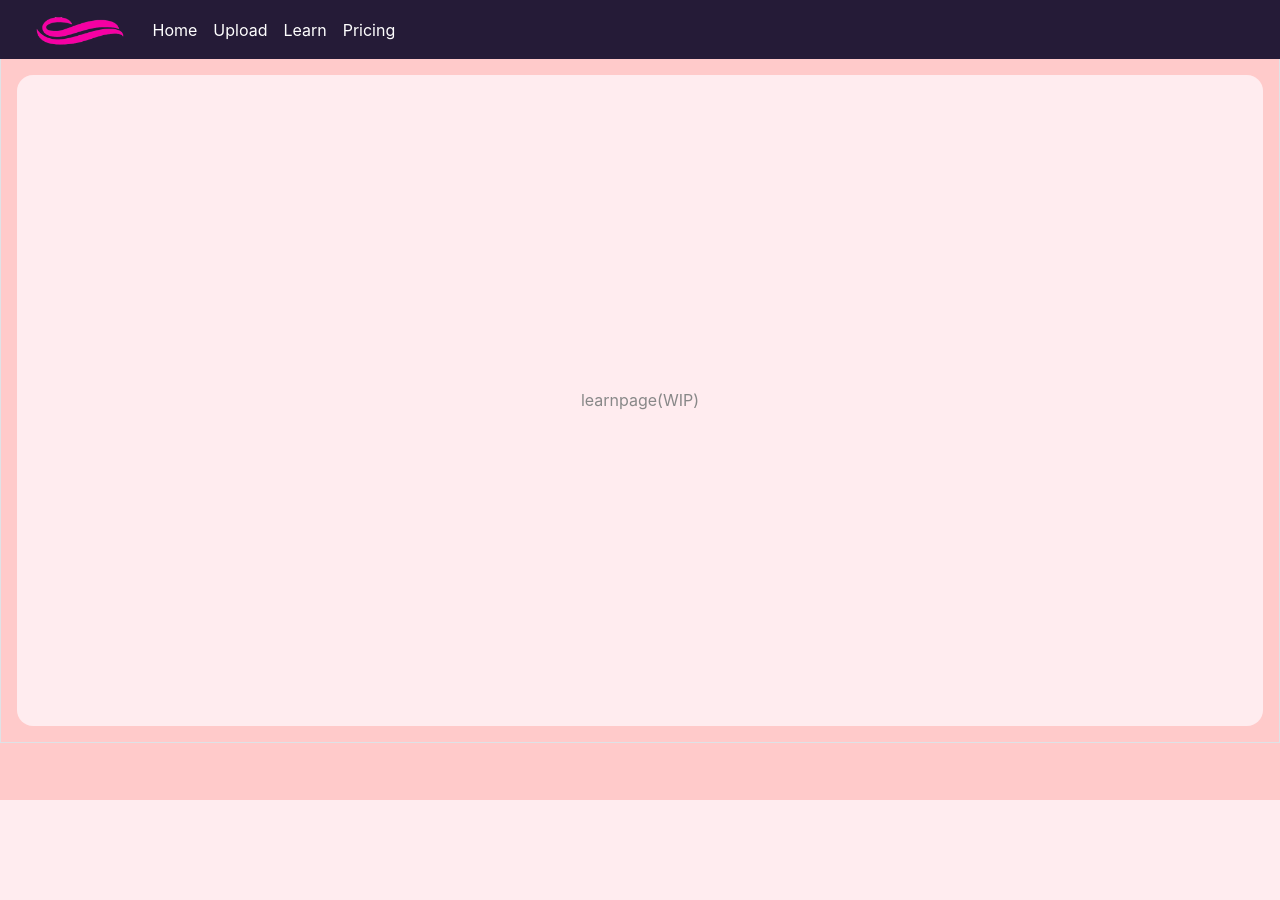
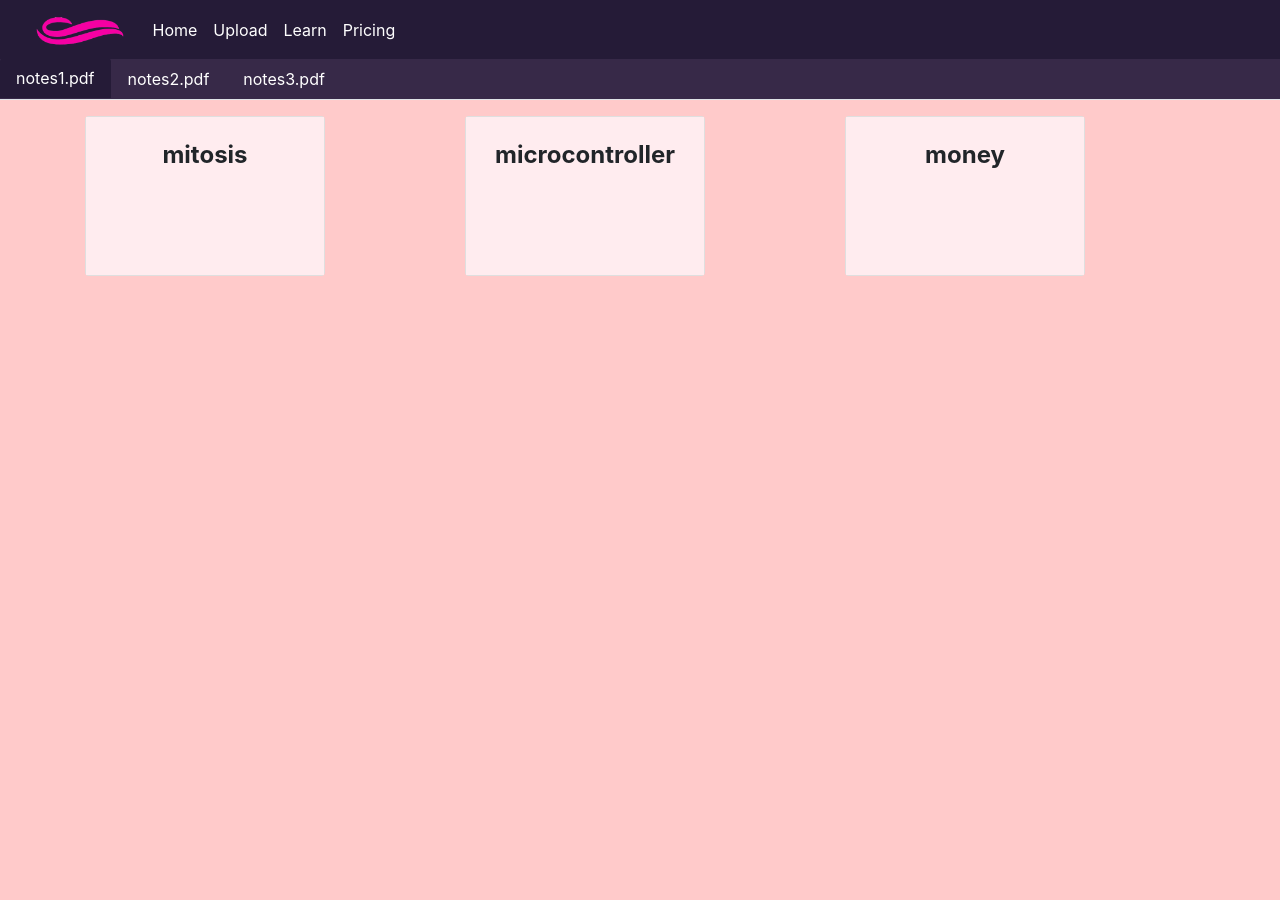
Before and after one commit to Irony95/VerboseWebsite, a Flask app: page /learn in a window 1280 px wide. Before the commit the page ends 800 px from the top, so only its background shows below. Run offline with Flask 3, Linux system fonts and the light colour scheme; some libraries are stand-ins or nearby versions.

Commit message:
added simple function for learn

```diff
--- a/main.py
+++ b/main.py
@@ -5,19 +5,6 @@
 @app.route('/')
 def home():
    return render_template('home.html')
-
-@app.route('/upload', methods=['POST', 'GET'])
-def upload():
-    if request.method == "GET":
-        return render_template('upload.html')
-    elif request.method == "POST":
-        if 'fileUpload' in request.files:
-            #This is the actual pdf
-            file = request.files['fileUpload']
-            if file and file.filename != '':
-                file.save(os.path.join('./sentPDFs', file.filename))
-
-        return render_template('learn.html')
 @app.route('/learn')
 def learn():
     return render_template('learn.html')
@@ -26,11 +13,45 @@
 def pricing():
     return render_template('pricing.html')
 
+@app.get('/getNotes')
+def getNotes():
+    notes = ["notes1.pdf", "notes2.pdf", "notes3.pdf"]
+    return notes
+
+@app.route('/upload', methods=['POST', 'GET'])
+def upload():
+    if request.method == "GET":
+        return render_template('upload.html')
+    elif request.method == "POST":
+        if 'fileUpload' in request.files:
+            # This is the actual pdf
+            file = request.files['fileUpload']
+            if file and file.filename != '':
+                file.save(os.path.join('./sentPDFs', file.filename))
+
+        return render_template('learn.html')
+
 @app.get('/getFlashcards')
 def login():
-   flashcards = {}
-   flashcards["mitosis"] = "powerhouse of the cell"
-   return flashcards
+    args = request.args
+    print(args)
+    flashcards = []
+
+    card = {}
+    card["title"] = "mitosis"
+    card["answer"] = "powerhouse of the cell"
+    flashcards.append(card)
+
+    card = {}
+    card["title"] = "microcontroller"
+    card["answer"] = "powerhouse of the computer"
+    flashcards.append(card)
+
+    card = {}
+    card["title"] = "money"
+    card["answer"] = "powerhouse of the bank"
+    flashcards.append(card)
+    return flashcards
 
 if __name__ == '__main__':
    app.run(debug=True)
--- /dev/null
+++ b/static/learn.js
@@ -0,0 +1,76 @@
+flashcards = []
+
+// $(document).ready(function(){
+//     $("#flashcardModal").modal('show');
+// });
+
+var flippedBack = false
+var flashcardIndex = 0
+
+$("#popupCard").click(function() {
+    if (flippedBack) {
+        document.getElementById("popupInner").classList.remove("flipCard")
+    }
+    else {
+        document.getElementById("popupInner").classList.add("flipCard")
+    }
+    flippedBack = !flippedBack
+})
+
+fetch("/getNotes")
+.then(notes => notes.json())
+.then(json => {
+    notesList = document.getElementById("learnPdfList")
+    flashcardIndex = 0
+    for (let i =0;i < json.length;i++) {
+        console.log(json[i])
+        var node = document.createElement("li")
+        node.classList.add("nav-item")
+
+        var innerLink = document.createElement("a")
+        innerLink.classList.add("nav-link")
+        if (i == 0) { innerLink.classList.add("active") }
+        innerLink.setAttribute("id", `notesIndex${i}`)
+        innerLink.setAttribute("data-toggle", "tab")
+        innerLink.setAttribute("style", "color: white;")
+        innerLink.innerHTML = json[i]
+        innerLink.addEventListener("click", function() {tabsChanged(json[i])})
+        node.appendChild(innerLink)
+        notesList.appendChild(node)
+    }
+    tabsChanged(json[0])
+})
+
+function tabsChanged(name) {
+    fetch(`/getFlashcards?cards=${name}`)
+    .then(res => res.json())
+    .then(json => {
+        cardsList = document.getElementById("cardsList")
+        cardsList.innerHTML = ""
+        flashcards = json
+        for (let i = 0;i < flashcards.length;i++) {
+            var column = document.createElement("div")
+            column.classList.add("col")
+            column.classList.add("pb-3")
+
+            var card = document.createElement("div")
+            card.classList.add("card")
+
+            $(card).click(function() {
+                document.getElementById("popupFront").innerHTML = flashcards[i]["title"]
+                document.getElementById("popupBack").innerHTML = flashcards[i]["answer"]
+                $("#flashcardModal").modal('show');
+            })
+
+            var body = document.createElement("div")
+            body.classList.add("card-body")
+            body.classList.add("rounded-3")
+            body.innerHTML = flashcards[i]["title"]
+
+            card.appendChild(body)
+            column.appendChild(card)
+
+            cardsList.appendChild(column)
+        }
+    })
+}
--- a/static/style.css
+++ b/static/style.css
@@ -9,7 +9,7 @@
 
 
 #main {
-    height: 100vh;
+
     background-color: #FFCACA;
     overflow-x: hidden;
 }
@@ -38,6 +38,76 @@
     color: #888;
 }
 
+#learnPdfList {
+    padding-top: 57.5px;
+    background-color: var(--themecolor2);
+    overflow: hidden;
+}
+.nav-link.active {
+    background-color: var(--themecolor1) !important;
+    border-width: 0px !important;
+}
+
+.card-body {
+    background-color: var(--themecolor4);
+    text-align: center;
+    transition: transform 0.2s;
+
+    font-weight: bold;
+    font-size: 1.5em;
+}
+
+.card-body:hover {
+    transform: scale(1.1);
+}
+
+.card {
+    width: 15em;
+    height: 10em;
+    animation: fadeInAnimation ease 1s, MoveUpDown ease 1s;
+    animation-iteration-count: 1;
+    animation-fill-mode: forwards;
+}
+
+#popupCard {
+    background-color: transparent;
+    border: 0px;
+    perspective: 1000px; /* Remove this if you don't want the 3D effect */
+}
+
+#popupInner {
+    position: relative;
+    width: 100%;
+    height: 100%;
+    text-align: center;
+    transition: transform 0.8s;
+    transform-style: preserve-3d;
+
+}
+
+.flipCard {
+    transform: rotateY(180deg);
+}
+
+/* Position the front and back side */
+#popupFront, #popupBack {
+    background-color:var(--themecolor4);
+    border-radius: 2em;
+    position: absolute;
+
+    display: flex;
+    align-items: center;
+    justify-content: center;
+
+    font-size: 2em;
+    font-weight: bold;
+
+    width: 100%;
+    height: 100%;
+    -webkit-backface-visibility: hidden; /* Safari */
+    backface-visibility: hidden;
+}
+
 @media screen and (max-width: 600px) {
 
     /* USE THESE CLASSES TO HIDE CONTENT ON MOBILE */
@@ -53,3 +123,12 @@
         opacity: 1;
     }
 }
+
+@keyframes MoveUpDown {
+    0% {
+      bottom: 2em;
+    }
+    100% {
+      bottom: 0em;
+    }
+  }
--- a/templates/base.html
+++ b/templates/base.html
@@ -8,10 +8,14 @@
     <link rel="stylesheet" href="{{ url_for('static', filename='style.css') }}">
     <link rel="stylesheet" href="https://cdn.jsdelivr.net/npm/bootstrap@4.0.0/dist/css/bootstrap.min.css" integrity="sha384-Gn5384xqQ1aoWXA+058RXPxPg6fy4IWvTNh0E263XmFcJlSAwiGgFAW/dAiS6JXm" crossorigin="anonymous">
     <link rel="stylesheet" href="https://cdn.jsdelivr.net/npm/bootstrap-icons@1.5.0/font/bootstrap-icons.css">
+    <script src="https://cdn.jsdelivr.net/npm/bootstrap@5.3.0/dist/js/bootstrap.bundle.min.js"
+    integrity="sha384-geWF76RCwLtnZ8qwWowPQNguL3RmwHVBC9FhGdlKrxdiJJigb/j/68SIy3Te4Bkz"
+    crossorigin="anonymous"></script>
+    <script src="https://ajax.googleapis.com/ajax/libs/jquery/3.6.4/jquery.min.js"></script>
 </head>
 
 <body>
-    <nav class="navbar navbar-expand-sm navbar-dark fixed-top">
+    <nav class="navbar navbar-expand-lg navbar-dark fixed-top">
         <div class="container-fluid">
             <a class="navbar-brand" href="/">
                 <img src="{{url_for('static', filename='logo.png')}}" alt="" height="30"
@@ -39,9 +43,12 @@
             </div>
         </div>
     </nav>
-    {% block content %}
 
-    {% endblock %}
+    <div id="main">
+        {% block content %}
+
+        {% endblock %}
+    </div>
 
         <script src="https://code.jquery.com/jquery-3.2.1.slim.min.js" integrity="sha384-KJ3o2DKtIkvYIK3UENzmM7KCkRr/rE9/Qpg6aAZGJwFDMVNA/GpGFF93hXpG5KkN" crossorigin="anonymous"></script>
 <script src="https://cdn.jsdelivr.net/npm/popper.js@1.12.9/dist/umd/popper.min.js" integrity="sha384-ApNbgh9B+Y1QKtv3Rn7W3mgPxhU9K/ScQsAP7hUibX39j7fakFPskvXusvfa0b4Q" crossorigin="anonymous"></script>
--- a/templates/home.html
+++ b/templates/home.html
@@ -43,7 +43,7 @@
         color: var(--themecolor4);
     }
 </style>
-<div id="main">
+
 <div id="titleContainer" class="d-flex align-items-center justify-content-center">
     <div class="">
         <h1 id="title">Verbose</h1>
@@ -51,13 +51,14 @@
     </div>
     <img id="studyingImage" class="mobile-hide img-fluid" src="{{url_for('static', filename='studying.png')}}"/>
 </div>
+
 <div id="fade"></div>
 <div id="description">
     <div class="container">
         <p>Lorem ipsum dolor sit amet consectetur adipisicing elit. Consequuntur nam alias corporis, error veritatis explicabo. Explicabo sit et dolore, repudiandae reprehenderit sint aperiam adipisci fugiat corrupti, beatae amet magnam cum.</p>
     </div>
 </div>
-</div>
+
 {% endblock %}
 
 </html>
--- a/templates/learn.html
+++ b/templates/learn.html
@@ -4,62 +4,35 @@
 {% extends "base.html" %}
 
 {% block content %}
-<div id="main">
-  <style>
-    body,
-    html {
-      height: calc(100% - 57.5px);
-      margin: 0px;
-      margin-bottom: -57.5px;
-    }
 
-    .flex-container {
-      display: flex;
-      flex-direction: column;
-      height: calc(100% - 57.5px);
-      padding-top: 57.5px;
-      margin-bottom: -57.5px;
-      /* margin-top: 16px;
-          margin-bottom: 16px; */
-    }
+<ul class="nav nav-tabs" id="learnPdfList" role="tablist">
+</ul>
 
-    .rows {
-      margin: 1rem;
-      padding: 1rem;
-      color: #fff;
-      display: flex;
-      min-height: 64px;
-      align-items: center;
-      justify-content: center;
-      text-align: center;
-      min-width: 20%;
-    }
+<div class="container pt-3" style="height: 100vh;">
+  <div class="row" id="cardsList">
+  </div>
+</div>
 
-    .Attachfile {
-      flex: 3;
-      border-radius: 16px;
-      background-color: var(--themecolor4);
-      color: #888;
-    }
+<!-- Modal -->
+<div class="modal fade" id="flashcardModal" style="overflow: hidden;">
+  <div class="modal-dialog modal-lg modal-dialog-centered" role="document">
+    <div id="popupCard" class="modal-content flip-card" style="width: 100vw; height: 70vh;">
 
-    .Button {
-      background-color: #372948;
-      color: #FFF;
-      border: 2px solid #fff;
-      border-radius: 10000px;
-      max-height: 20%;
-      max-width: 50%;
-      margin-left: auto;
-      margin-right: auto;
-    }
-  </style>
-  <div id="main" class="outline">
-    <div class="container-md border flex-container">
-      <div class="rows Attachfile">learnpage(WIP)</div>
-      <!-- <button class="rows Button">Upload</button> -->
+      <div id="popupInner" style="height: 100%;">
+        <div id="popupFront" class="modal-body">
+          this is a test
+        </div>
+
+        <div id="popupBack" class="modal-body" style="transform: rotateY(180deg);">
+          this is a testsdfsdf
+        </div>
+      </div>
+
     </div>
   </div>
 </div>
+
+<script src="{{url_for('static', filename='learn.js')}}"></script>
 {% endblock %}
 
 </html>
--- a/templates/pricing.html
+++ b/templates/pricing.html
@@ -1,7 +1,6 @@
 {% extends "base.html" %}
 
 {% block content %}
-<div id="main">
 <style>
   body,
   html {
@@ -19,7 +18,7 @@
   }
 </style>
 
-  <div class="container-sm toppadding">
+<div class="container-sm toppadding" style="height: 100vh;">
   <div class="row row-cols-1 row-cols-md-3 p-3">
     <div class="col-md-4 p-2">
       <div class="col2 p-3 border border-white text-white">
@@ -79,8 +78,6 @@
     </script>
   </div>
 </div>
-</div>
-</body>
 {% endblock %}
 
 </html>
--- a/templates/upload.html
+++ b/templates/upload.html
@@ -4,9 +4,7 @@
 {% extends "base.html" %}
 
 {% block content %}
-
-<div id="main">
-  <div class="d-flex align-items-center justify-content-center p-3 h-100 ">
+<div class="d-flex align-items-center justify-content-center p-3" style="height: 100vh;">
   <form class="w-100 m-3" method="post" action="/upload" id="uploadedForm" enctype="multipart/form-data">
     <div id="file-drop-area" class="d-flex Attachfile align-items-center justify-content-center border rounded-3 ">
       <input id="fileUpload" name="fileUpload" type="file"
@@ -42,7 +40,6 @@
   </form>
 
 </div>
-</div>
 {% endblock %}
 
 </html>
```
Lines whose indentation alone changed are shown as unchanged.
